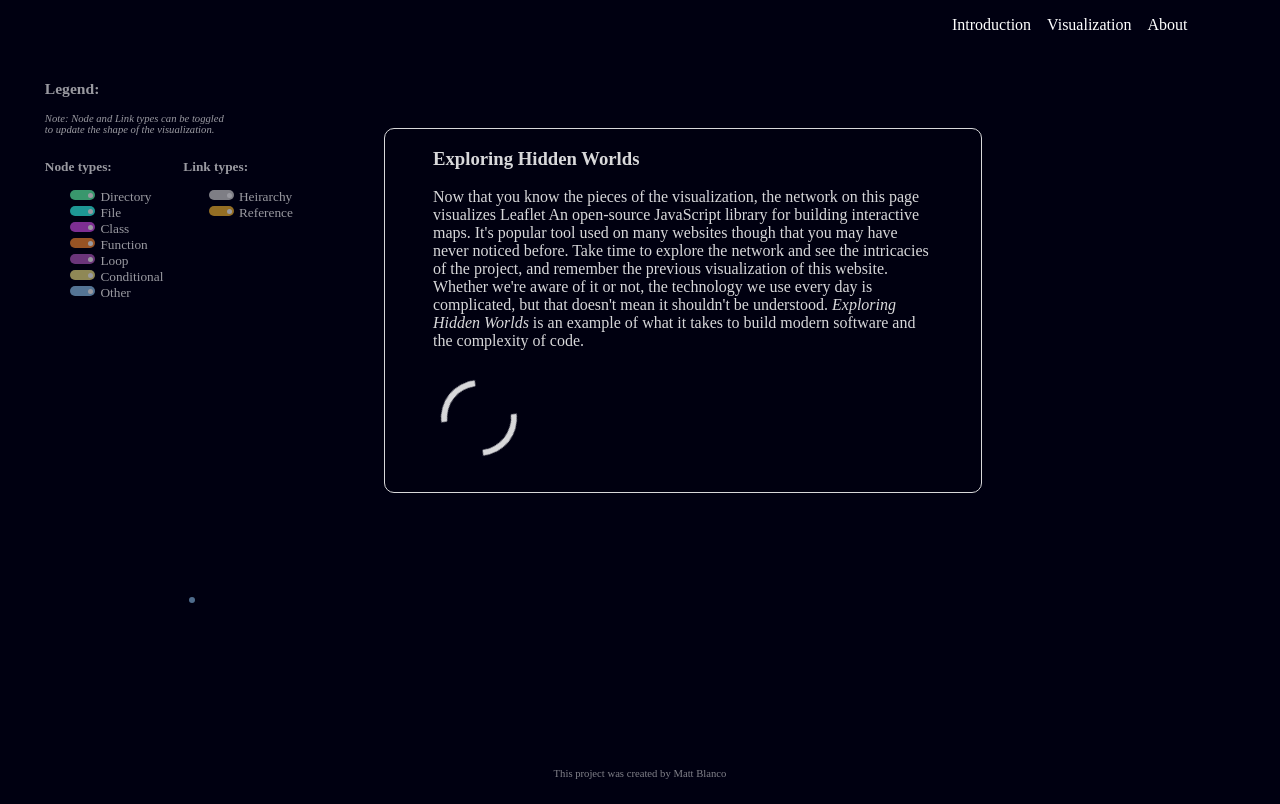
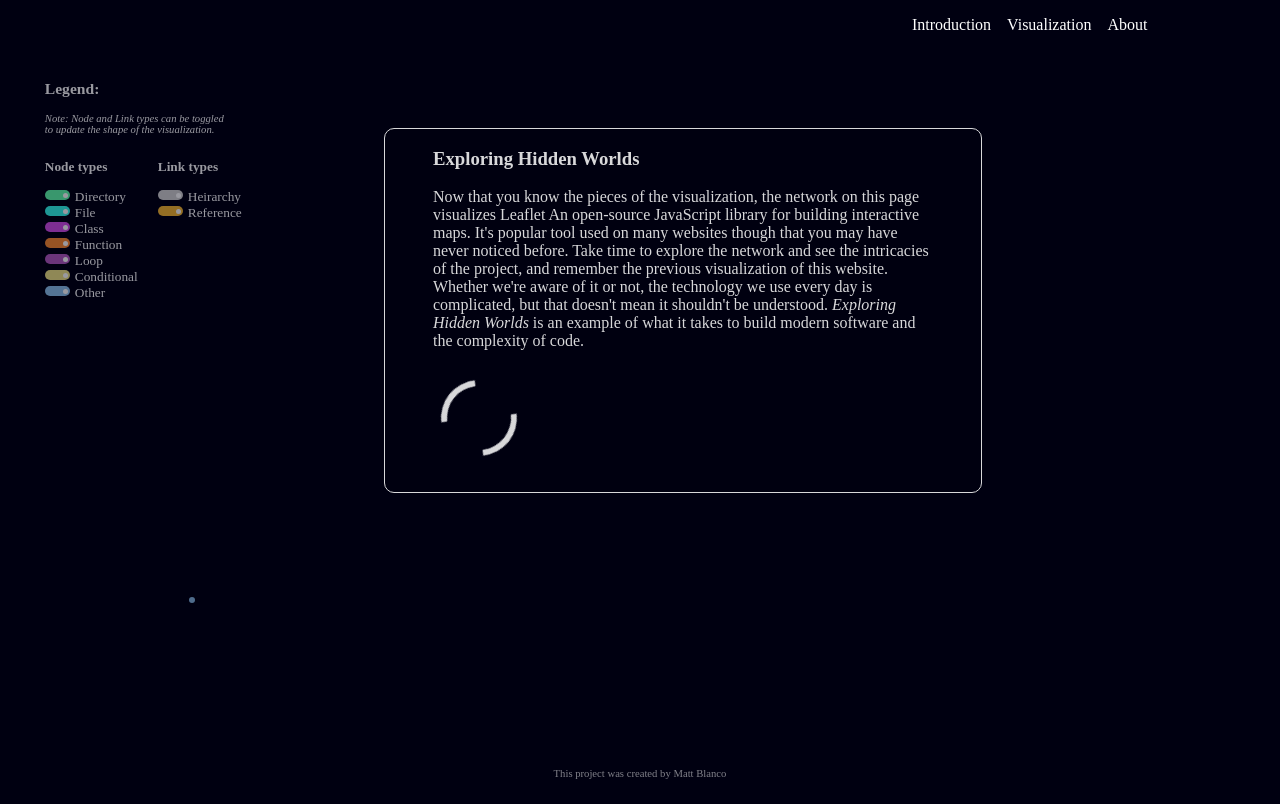
Before and after one commit to Matt-Blanco/Exploring-Hidden-Worlds, a website built with Vite: page index.html in a window 1280 px wide. Shown: the top 804 px of the page. Built offline with nearby package versions, Linux system fonts and the light colour scheme; a web font is replaced by a local one; what 3d-force-graph would draw is missing.

Commit message:
Remove indenting in legend

```diff
--- a/index.html
+++ b/index.html
@@ -62,8 +62,8 @@
 					</div>
 					<div id="legendElements">
 						<div>
-							<p class="legend-title">Node types:</p>
-							<ul id="node-types">
+							<p class="legend-title">Node types</p>
+							<ul class="legendType" id="node-types">
 								<li>
 									<label class="switch node">
 										<input type="checkbox" checked>
@@ -116,8 +116,8 @@
 							</ul>
 						</div>
 						<div>
-							<p class="legend-title">Link types:</p>
-							<ul id="link-types">
+							<p class="legend-title">Link types</p>
+							<ul class="legendType" id="link-types">
 								<li>
 									<label class="switch node">
 										<input type="checkbox" checked>
--- a/public/style.css
+++ b/public/style.css
@@ -56,6 +56,11 @@ body {
   display: flex;
   margin-top: 2vh;
   margin-left: 70vw;
+}
+
+ul {
+  padding-left: 0;
+  list-style: none;
 }
 
 #links > li {
@@ -314,11 +319,6 @@ body {
   border-radius: 10px;
 }
 
-#node-types {
-  padding-left: 2vw;
-  list-style: none;
-}
-
 #node-types > li {
   width: 100%;
   display: flex;
@@ -330,11 +330,6 @@ body {
   height: 10px;
   border-radius: 100%;
   margin-right: 5px;
-}
-
-#link-types {
-  padding-left: 2vw;
-  list-style: none;
 }
 
 #link-types > li {
```
